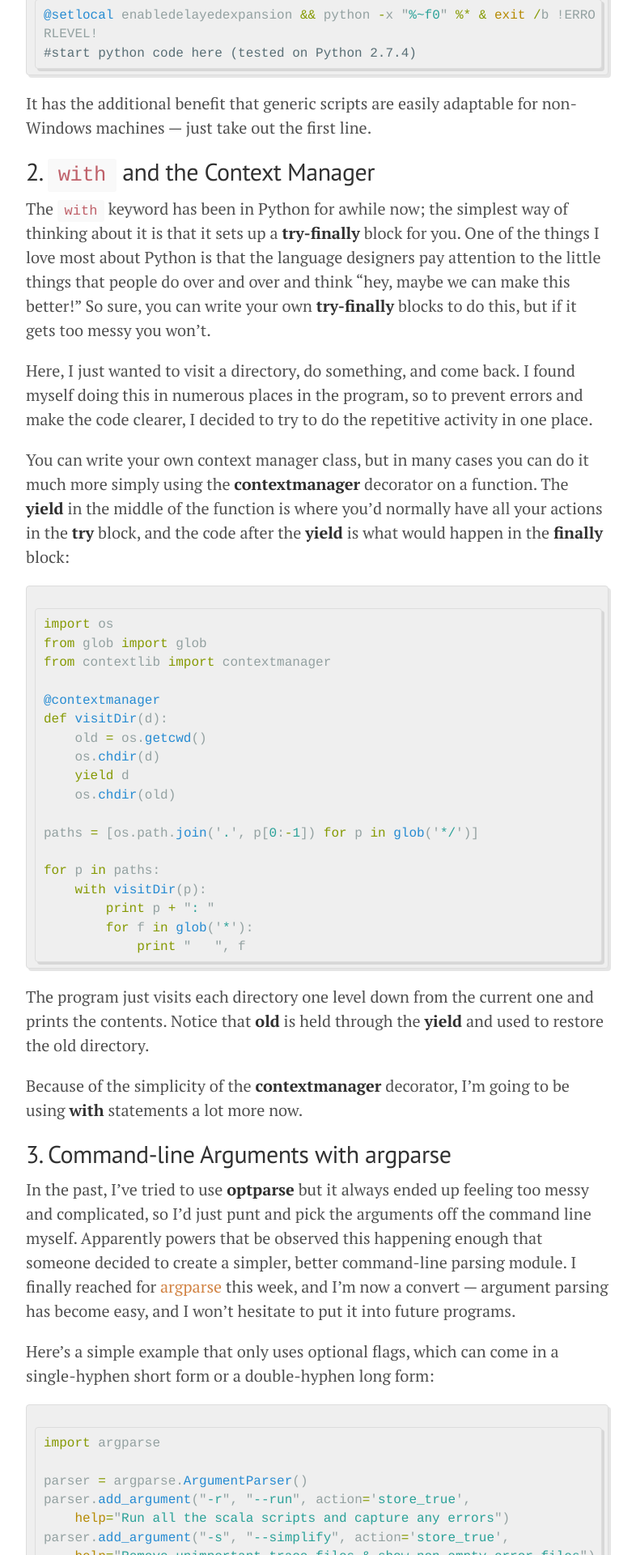
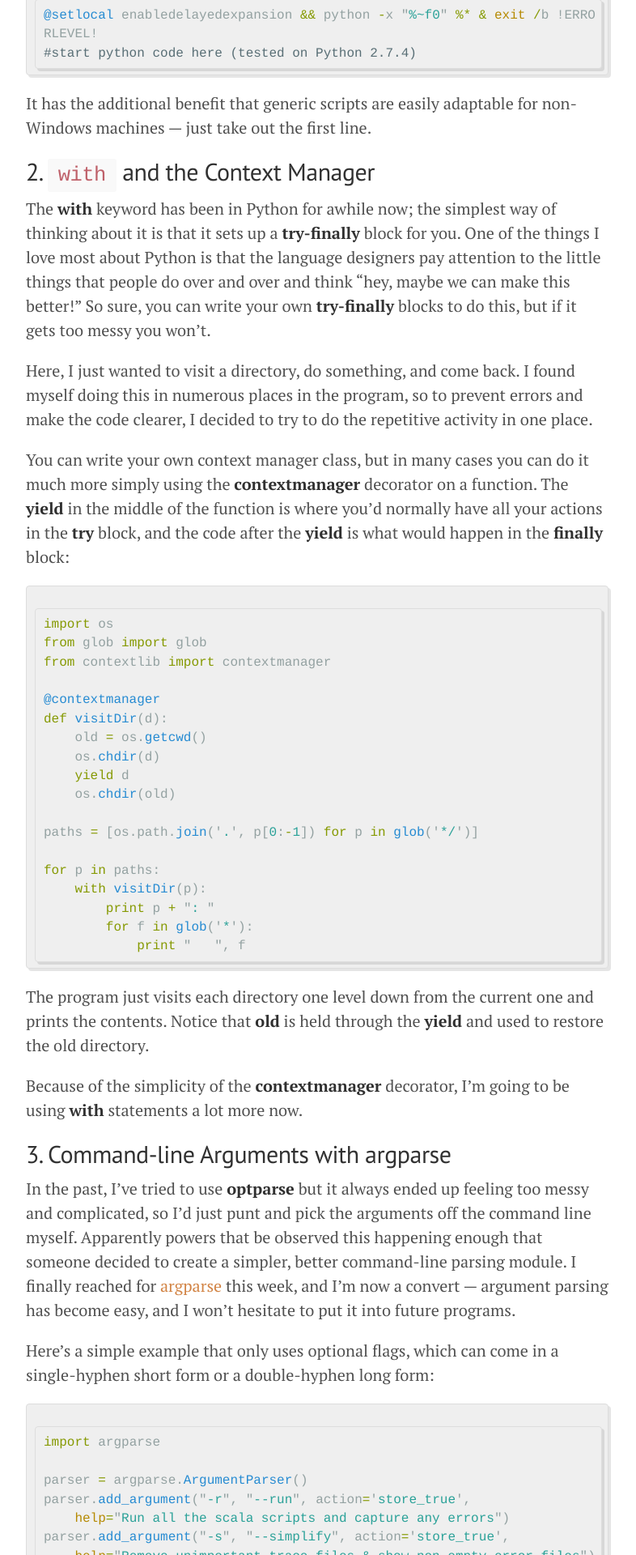
Before and after one commit to djaus2/BruceEckel.github.io, a Jekyll site: the page built from _posts/2014-12-05-a-heaping-helping-of-python-goodness.md, in a window 1280 px wide. Shown: the part 699-2619 px from the top of the page at 81% size, without its empty margins (248-1034 px from the left). Built offline with Jekyll 4.4.1, drawn with Linux system fonts in a browser that asks for light colours; Markdown is read by kramdown in place of the engine named in the settings; comment, search, counter and statistics services are not loaded.

Commit message:
slight revert

```diff
--- a/_posts/2014-12-05-a-heaping-helping-of-python-goodness.md
+++ b/_posts/2014-12-05-a-heaping-helping-of-python-goodness.md
@@ -19,7 +19,7 @@ It has the additional benefit that generic scripts are easily adaptable for non-
 
 ## 2. `with` and the Context Manager ##
 
-The `with` keyword has been in Python for awhile now; the simplest way of thinking about it is that it sets up a **try-finally** block for you. One of the things I love most about Python is that the language designers pay attention to the little things that people do over and over and think "hey, maybe we can make this better!" So sure, you can write your own **try-finally** blocks to do this, but if it gets too messy you won't.
+The **with** keyword has been in Python for awhile now; the simplest way of thinking about it is that it sets up a **try-finally** block for you. One of the things I love most about Python is that the language designers pay attention to the little things that people do over and over and think "hey, maybe we can make this better!" So sure, you can write your own **try-finally** blocks to do this, but if it gets too messy you won't.
 
 Here, I just wanted to visit a directory, do something, and come back. I found myself doing this in numerous places in the program, so to prevent errors and make the code clearer, I decided to try to do the repetitive activity in one place.
 
```
